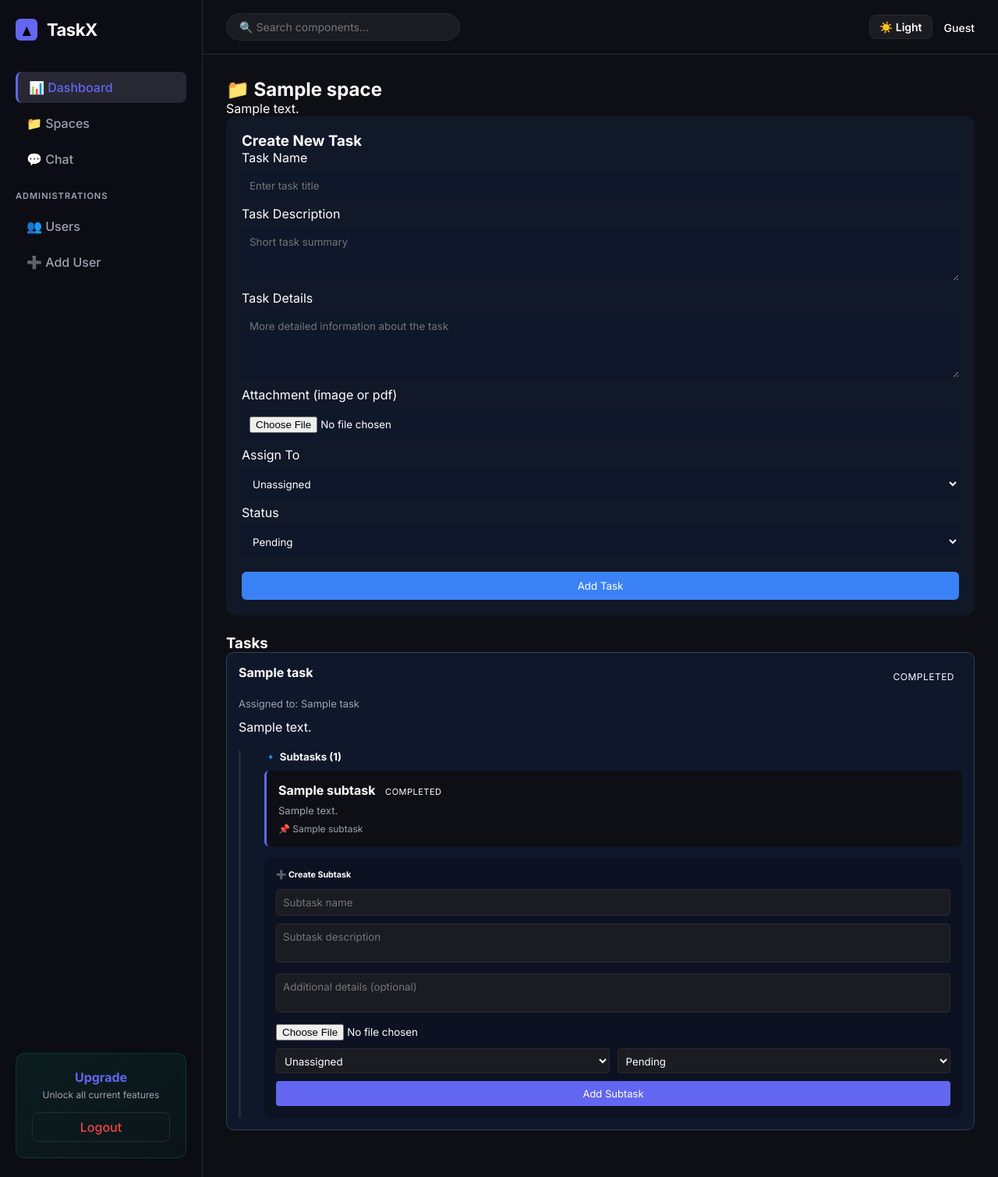
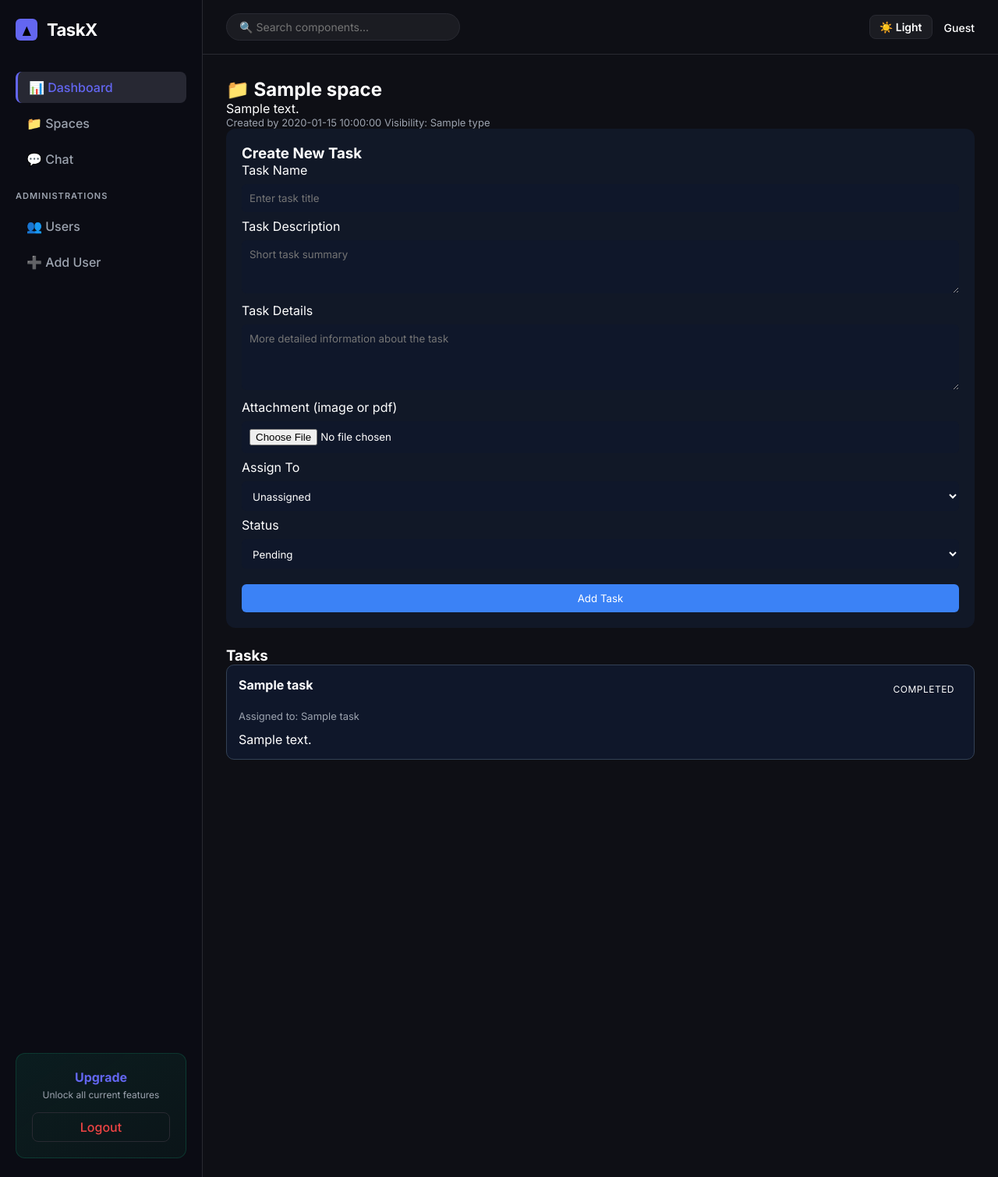
Before and after one commit to Vishnukv66991/TaskX, a Flask app: template app/templates/space_detail.html in a window 1280 px wide. Shown: the whole page at 78% size. Run offline with Flask 3, Linux system fonts and the light colour scheme; the template is opened without the code that fills it: most values are stand-ins (such as "Sample title", 1, 10 or a date in 2020); parts of the project's set-up code (start-up, migrations or seed data) failed here and were passed over.

Commit message:
Revert "Add subtask functionality with full task features"
This reverts commit 4ebb66859725c8f09bc04b076d143568584760dd.

```diff
--- a/app/templates/space_detail.html
+++ b/app/templates/space_detail.html
@@ -3,29 +3,6 @@
 
 {% block head %}
 <link rel="stylesheet" href="{{ url_for('static', filename='spaces.css') }}">
-<style>
-    .subtask-section {
-        margin-top: 20px;
-        padding-left: 30px;
-        border-left: 3px solid var(--border-color);
-    }
-    .subtask-form {
-        background: rgba(0,0,0,0.2);
-        padding: 15px;
-        border-radius: 8px;
-        margin-top: 15px;
-    }
-    .subtask-card {
-        background: var(--bg-main);
-        padding: 15px;
-        margin: 10px 0;
-        border-left: 3px solid var(--accent-color);
-        border-radius: 6px;
-    }
-    .subtask-list {
-        margin-top: 10px;
-    }
-</style>
 {% endblock %}
 
 {% block content %}
@@ -33,6 +10,10 @@
     <div>
         <h2>📁 {{ space.name }}</h2>
         <p>{{ space.description or 'No description available for this space.' }}</p>
+        <div class="space-meta">
+            <span>Created by {{ space.created_by_name }}</span>
+            <span>Visibility: {{ space.type|capitalize }}</span>
+        </div>
     </div>
 </div>
 
@@ -87,68 +68,6 @@
                 {% if task.attachment %}
                     <a class="file-link" href="{{ url_for('static', filename=task.attachment) }}" target="_blank">View attachment</a>
                 {% endif %}
-
-                <!-- SUBTASKS SECTION -->
-                <div class="subtask-section">
-                    <h5>🔹 Subtasks ({{ task.subtasks|length }})</h5>
-
-                    <!-- Existing Subtasks -->
-                    {% if task.subtasks %}
-                        <div class="subtask-list">
-                            {% for subtask in task.subtasks %}
-                                <div class="subtask-card">
-                                    <div style="display: flex; justify-content: space-between; align-items: center;">
-                                        <div>
-                                            <strong>{{ subtask.task_name }}</strong>
-                                            <span class="status-badge" style="font-size: 11px; padding: 3px 8px;">{{ subtask.status | title }}</span>
-                                        </div>
-                                    </div>
-                                    <p style="margin: 8px 0; font-size: 13px; color: var(--text-secondary);">{{ subtask.task_description | replace('\n', '<br>') | safe }}</p>
-                                    <div style="font-size: 12px; color: var(--text-secondary);">
-                                        <span>📌 {{ subtask.assigned_name }}</span>
-                                        {% if subtask.attachment %}
-                                            | <a href="{{ url_for('static', filename=subtask.attachment) }}" target="_blank" style="color: var(--accent-color);">📎 Attachment</a>
-                                        {% endif %}
-                                    </div>
-                                </div>
-                            {% endfor %}
-                        </div>
-                    {% endif %}
-
-                    <!-- Create Subtask Form -->
-                    <div class="subtask-form">
-                        <h6 style="margin-bottom: 12px;">➕ Create Subtask</h6>
-                        <form method="POST" enctype="multipart/form-data">
-                            <input type="hidden" name="parent_task_id" value="{{ task.id }}">
-
-                            <input type="text" name="task_name" placeholder="Subtask name" required style="margin-bottom: 10px; padding: 8px; width: 100%; background: var(--bg-surface); border: 1px solid var(--border-color); border-radius: 4px; color: var(--text-primary);">
-
-                            <textarea name="task_description" rows="2" placeholder="Subtask description" required style="margin-bottom: 10px; padding: 8px; width: 100%; background: var(--bg-surface); border: 1px solid var(--border-color); border-radius: 4px; color: var(--text-primary); resize: none;"></textarea>
-
-                            <textarea name="task_details" rows="2" placeholder="Additional details (optional)" style="margin-bottom: 10px; padding: 8px; width: 100%; background: var(--bg-surface); border: 1px solid var(--border-color); border-radius: 4px; color: var(--text-primary); resize: none;"></textarea>
-
-                            <input type="file" name="attachment" accept="image/*,application/pdf" style="margin-bottom: 10px;">
-
-                            <div style="display: grid; grid-template-columns: 1fr 1fr; gap: 10px; margin-bottom: 10px;">
-                                <select name="assigned_to" style="padding: 6px; background: var(--bg-surface); border: 1px solid var(--border-color); border-radius: 4px; color: var(--text-primary);">
-                                    <option value="">Unassigned</option>
-                                    {% for user in users %}
-                                        <option value="{{ user.id }}">{{ user.username }}</option>
-                                    {% endfor %}
-                                </select>
-
-                                <select name="status" style="padding: 6px; background: var(--bg-surface); border: 1px solid var(--border-color); border-radius: 4px; color: var(--text-primary);">
-                                    <option value="pending">Pending</option>
-                                    <option value="in progress">In Progress</option>
-                                    <option value="complete">Complete</option>
-                                    <option value="hold">Hold</option>
-                                </select>
-                            </div>
-
-                            <button type="submit" style="background: var(--accent-color); color: white; padding: 8px 16px; border: none; border-radius: 4px; cursor: pointer; width: 100%; font-size: 13px;">Add Subtask</button>
-                        </form>
-                    </div>
-                </div>
             </div>
         {% endfor %}
     {% else %}
```
Also changed, not shown: app/blueprints/spaces.py (+8 -31 lines).
